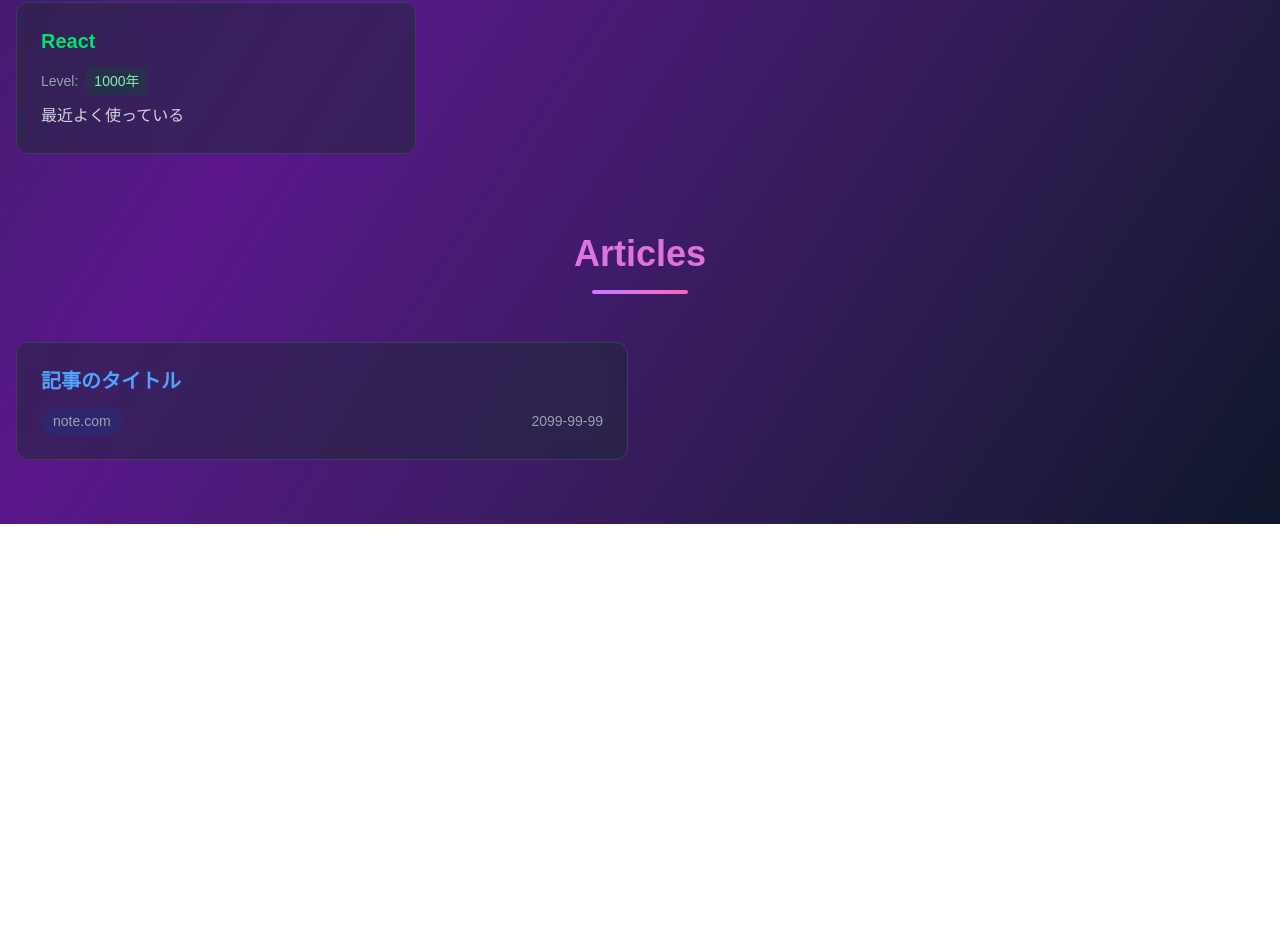
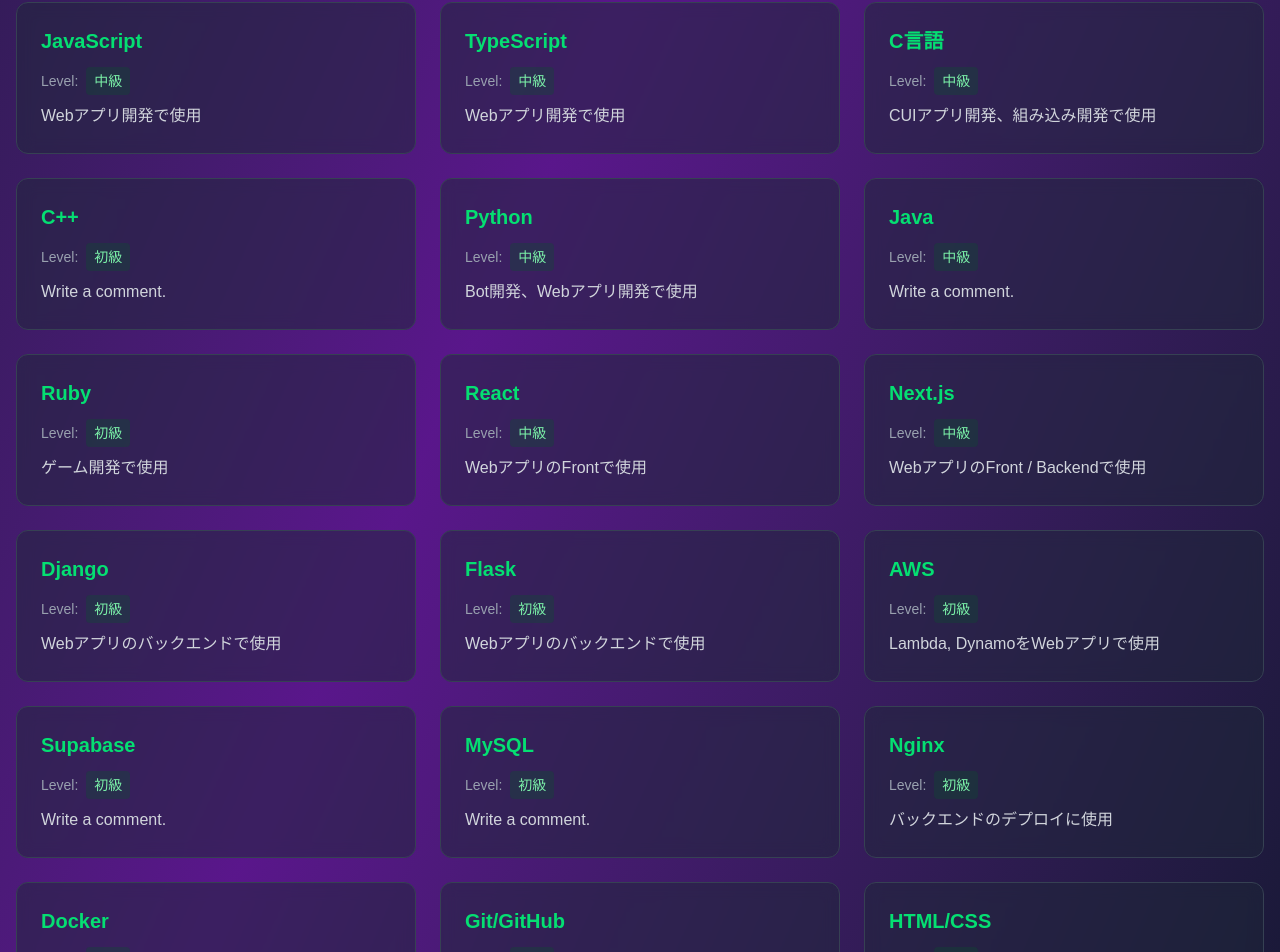
Before and after one commit to KinuGra/202507-portfolio, a Next.js app: page / in a window 1280 px wide. Shown: the part 1471-2423 px from the top of the page. Before the commit the page ends 1995 px from the top, so only its background shows below. Built offline with nearby package versions, Linux system fonts and the light colour scheme.

Commit message:
update: スキルを記載

```diff
--- a/src/data/articles.ts
+++ b/src/data/articles.ts
@@ -1,8 +1,8 @@
 export const articles = [
     {
-        title: "記事のタイトル",
+        title: "現在、記事は登録されていません",
         url: "",
-        site: "note.com",
+        site: "note",
         date: "2099-99-99",
     },
 ];
--- a/src/data/skills.ts
+++ b/src/data/skills.ts
@@ -1,7 +1,92 @@
 export const skills = [
     {
+        name: "JavaScript",
+        level: "中級",
+        comment: "Webアプリ開発で使用",
+    },
+    {
+        name: "TypeScript",
+        level: "中級",
+        comment: "Webアプリ開発で使用",
+    },
+    {
+        name: "C言語",
+        level: "中級",
+        comment: "CUIアプリ開発、組み込み開発で使用",
+    },
+    {
+        name: "C++",
+        level: "初級",
+        comment: "Write a comment.",
+    },
+    {
+        name: "Python",
+        level: "中級",
+        comment: "Bot開発、Webアプリ開発で使用"
+    },
+    {
+        name: "Java",
+        level: "中級",
+        comment: "Write a comment.",
+    },
+    {
+        name: "Ruby",
+        level: "初級",
+        comment: "ゲーム開発で使用",
+    },
+    {
         name: "React",
-        level: "1000年",
-        comment: "最近よく使っている",
+        level: "中級",
+        comment: "WebアプリのFrontで使用"
+    },
+    {
+        name: "Next.js",
+        level: "中級",
+        comment: "WebアプリのFront / Backendで使用"
+    },
+    {
+        name: "Django",
+        level: "初級",
+        comment: "Webアプリのバックエンドで使用"
+    },
+    {
+        name: "Flask",
+        level: "初級",
+        comment: "Webアプリのバックエンドで使用",
+    },
+    {
+        name: "AWS",
+        level: "初級",
+        comment: "Lambda, DynamoをWebアプリで使用"
+    },
+    {
+        name: "Supabase",
+        level: "初級",
+        comment: "Write a comment."
+    },
+    {
+        name: "MySQL",
+        level: "初級",
+        comment: "Write a comment."
+    },
+    {
+        name: "Nginx",
+        level: "初級",
+        comment: "バックエンドのデプロイに使用"
+    },
+    {
+        name: "Docker",
+        level: "初級",
+        comment: "Write a comment."
+    },
+    {
+        name: "Git/GitHub",
+        level: "中級",
+        comment: "個人、チーム開発で使用"
+    },
+    {
+        name: "HTML/CSS",
+        level: "中級",
+        comment: "Write a comment."
     },
 ]
--- a/src/data/works.ts
+++ b/src/data/works.ts
@@ -1,7 +1,7 @@
 export const works = [
     {
         title: "Speed Turn Battle",
-        description: "交互に答える協力クイズアプリ",
+        description: "交互に答える協力型クイズアプリ",
         url: "https://speed-turn-battle.vercel.app/",
         year: 2025,
     },
```
